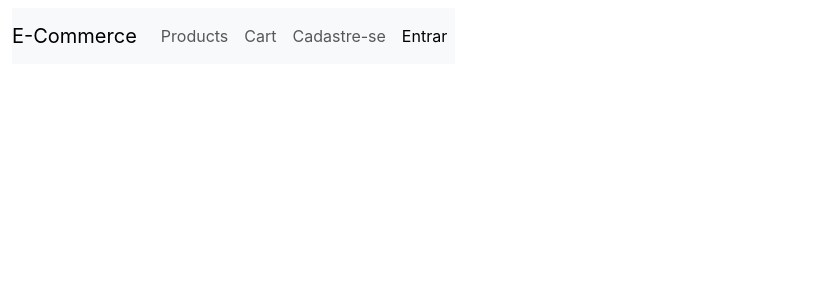
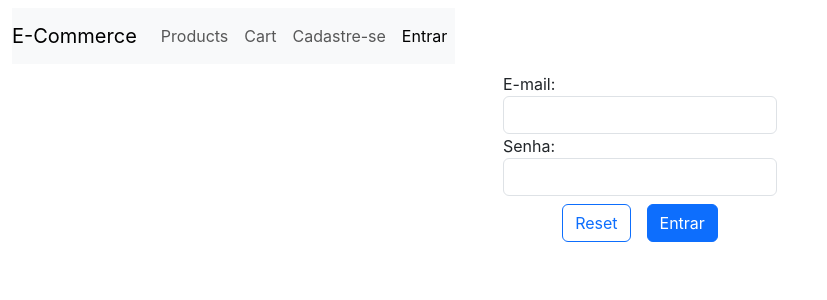
Before and after one commit to vitor-msp/e-commerce, a React (Create React App) app in the folder frontend/: page /signin in a window 1280 px wide. Shown: the top 300 px of the page, without its empty margins (0-827 px from the left). Built offline with nearby package versions, Linux system fonts and the light colour scheme; no server answers.

Commit message:
feat(signin): added signin api, middleware, slice

```diff
--- a/frontend/src/pages/SignIn.tsx
+++ b/frontend/src/pages/SignIn.tsx
@@ -1,9 +1,89 @@
+import { useEffect, useState } from "react";
+import { useDispatch, useSelector } from "react-redux";
+import { useNavigate } from "react-router-dom";
 import { Navbar } from "../components/Navbar";
+import { IUserSignIn } from "../services/api/user/UserApi";
+import { AppDispatch, RootState } from "../store";
+import { signIn } from "../store/user/user.middleware";
+
+const DEFAULT_USER: IUserSignIn = {
+  email: "",
+  password: "",
+};
 
 export const SignIn = () => {
+  const [user, setUser] = useState<IUserSignIn>(DEFAULT_USER);
+  const isLogged = useSelector((state: RootState) => state.user.user.isLogged);
+
+  const dispatch = useDispatch<AppDispatch>();
+  const navigate = useNavigate();
+
+  useEffect(() => {
+    if (isLogged) navigate("/products");
+  }, [isLogged, navigate]);
+
+  const updateUser = (event: any): void => {
+    const field = event.target.name;
+    const newValue = event.target.value;
+    setUser({
+      ...user,
+      [field]: newValue,
+    });
+  };
+
+  const resetUser = (): void => {
+    setUser(DEFAULT_USER);
+  };
+
+  const executeSignIn = async (event: any): Promise<void> => {
+    event.preventDefault();
+    event.stopPropagation();
+    dispatch(signIn(user));
+  };
+
   return (
     <>
       <Navbar />
+      <form
+        action=""
+        className="d-flex flex-column jusify-content-center"
+        onSubmit={executeSignIn}
+      >
+        <div className="mx-auto">
+          <label htmlFor="">E-mail:</label>
+          <input
+            type="email"
+            name="email"
+            value={user.email}
+            onChange={updateUser}
+            className="form-control w-auto"
+            required={true}
+          />
+        </div>
+        <div className="mx-auto">
+          <label htmlFor="">Senha:</label>
+          <input
+            type="password"
+            name="password"
+            value={user.password}
+            onChange={updateUser}
+            className="form-control w-auto"
+            required={true}
+          />
+        </div>
+        <div className="mx-auto my-2">
+          <input
+            type="reset"
+            onClick={resetUser}
+            className="btn btn-outline-primary mx-2"
+          />
+          <input
+            type="submit"
+            className="btn btn-primary mx-2"
+            value={"Entrar"}
+          />
+        </div>
+      </form>
     </>
   );
 };
--- a/frontend/src/services/api/user/UserApi.ts
+++ b/frontend/src/services/api/user/UserApi.ts
@@ -4,6 +4,15 @@ export interface IUserSignUp {
   email: string;
   password: string;
   passwordConfirmation: string;
+}
+
+export interface IUserSignIn {
+  email: string;
+  password: string;
+}
+
+export interface IUserSignInReturn {
+  jwt: string;
 }
 
 export class UserApi {
@@ -26,4 +35,18 @@ export class UserApi {
       .catch((error) => error.response?.data ?? error.message);
     // if (error) throw new Error(res);
   }
+
+  async signIn(user: IUserSignIn): Promise<IUserSignInReturn> {
+    let error = true;
+    const res: IUserSignInReturn = await this.api
+      .post("/signin", user)
+      .then((res) => {
+        error = false;
+        return res.data;
+      })
+      .catch((error) => error.response?.data ?? error.message);
+    //@ts-ignore
+    if (error) throw new Error(res);
+    return res;
+  }
 }
--- a/frontend/src/store/products/products.middleware.ts
+++ b/frontend/src/store/products/products.middleware.ts
@@ -10,7 +10,7 @@ import {
 import {
   IProduct,
   IProductLocalStorage,
-  LOCAL_STORAGE_KEY_NAME,
+  LOCAL_STORAGE_CART_KEY_NAME,
 } from "./products.types";
 
 export const getProducts = (): AppThunk => async (dispatch) => {
@@ -29,12 +29,15 @@ export const addProductToCart =
   (product: IProduct): AppThunk =>
   async (dispatch) => {
     try {
-      const savedCartString = localStorage.getItem(LOCAL_STORAGE_KEY_NAME);
+      const savedCartString = localStorage.getItem(LOCAL_STORAGE_CART_KEY_NAME);
       let savedCart: IProductLocalStorage[] = [];
       if (savedCartString) savedCart = JSON.parse(savedCartString);
       const { id, supplier, cartQuantity } = product;
       savedCart.push({ id, supplier, cartQuantity });
-      localStorage.setItem(LOCAL_STORAGE_KEY_NAME, JSON.stringify(savedCart));
+      localStorage.setItem(
+        LOCAL_STORAGE_CART_KEY_NAME,
+        JSON.stringify(savedCart)
+      );
       dispatch(addProductToCartAction(product));
     } catch (error) {
       alert(error);
@@ -45,11 +48,14 @@ export const removeProductFromCart =
   (product: IProduct): AppThunk =>
   async (dispatch) => {
     try {
-      const savedCartString = localStorage.getItem(LOCAL_STORAGE_KEY_NAME);
+      const savedCartString = localStorage.getItem(LOCAL_STORAGE_CART_KEY_NAME);
       let savedCart: IProductLocalStorage[] = [];
       if (savedCartString) savedCart = JSON.parse(savedCartString);
       savedCart = savedCart.filter((item) => item.id !== product.id);
-      localStorage.setItem(LOCAL_STORAGE_KEY_NAME, JSON.stringify(savedCart));
+      localStorage.setItem(
+        LOCAL_STORAGE_CART_KEY_NAME,
+        JSON.stringify(savedCart)
+      );
       dispatch(removeProductFromCartAction(product));
     } catch (error) {
       alert(error);
@@ -60,13 +66,16 @@ export const updateQuantity =
   (product: IProduct): AppThunk =>
   async (dispatch) => {
     try {
-      const savedCartString = localStorage.getItem(LOCAL_STORAGE_KEY_NAME);
+      const savedCartString = localStorage.getItem(LOCAL_STORAGE_CART_KEY_NAME);
       let savedCart: IProductLocalStorage[] = [];
       if (savedCartString) savedCart = JSON.parse(savedCartString);
       const index = savedCart.findIndex((item) => item.id === product.id);
       if (index !== -1)
         savedCart.at(index)!.cartQuantity = product.cartQuantity;
-      localStorage.setItem(LOCAL_STORAGE_KEY_NAME, JSON.stringify(savedCart));
+      localStorage.setItem(
+        LOCAL_STORAGE_CART_KEY_NAME,
+        JSON.stringify(savedCart)
+      );
       dispatch(updateQuantityAction(product));
     } catch (error) {
       alert(error);
@@ -75,7 +84,7 @@ export const updateQuantity =
 
 export const cleanCart = (): AppThunk => async (dispatch) => {
   try {
-    localStorage.removeItem(LOCAL_STORAGE_KEY_NAME);
+    localStorage.removeItem(LOCAL_STORAGE_CART_KEY_NAME);
     dispatch(cleanCartAction());
   } catch (error) {
     alert(error);
--- a/frontend/src/store/products/products.slice.ts
+++ b/frontend/src/store/products/products.slice.ts
@@ -7,7 +7,7 @@ import {
   IProduct,
   IProductLocalStorage,
   IProductsState,
-  LOCAL_STORAGE_KEY_NAME,
+  LOCAL_STORAGE_CART_KEY_NAME,
 } from "./products.types";
 
 const initialState: IProductsState = {
@@ -26,7 +26,7 @@ const productsSlice = createSlice({
           id: product.supplier + product.id,
         };
       });
-      const savedCartString = localStorage.getItem(LOCAL_STORAGE_KEY_NAME);
+      const savedCartString = localStorage.getItem(LOCAL_STORAGE_CART_KEY_NAME);
       if (savedCartString) {
         const savedCart: IProductLocalStorage[] = JSON.parse(savedCartString);
         products = products.map((product) => {
--- a/frontend/src/store/products/products.types.ts
+++ b/frontend/src/store/products/products.types.ts
@@ -20,7 +20,7 @@ export interface IProductLocalStorage {
   id: string;
   cartQuantity: number;
 }
-export const LOCAL_STORAGE_KEY_NAME: string = "e-commerce:cart";
+export const LOCAL_STORAGE_CART_KEY_NAME: string = "e-commerce:cart";
 export interface IProductsState {
   products: IProduct[];
   filters: IFilters;
--- /dev/null
+++ b/frontend/src/store/user/user.middleware.ts
@@ -0,0 +1,17 @@
+import { AppThunk } from "..";
+import { userApi } from "../../factory";
+import { IUserSignIn } from "../../services/api/user/UserApi";
+import { signInAction } from "./user.slice";
+import { LOCAL_STORAGE_JWT_KEY_NAME } from "./user.types";
+
+export const signIn =
+  (user: IUserSignIn): AppThunk =>
+  async (dispatch) => {
+    try {
+      const jwt = await userApi.signIn(user);
+      localStorage.setItem(LOCAL_STORAGE_JWT_KEY_NAME, jwt.jwt);
+      dispatch(signInAction());
+    } catch (error) {
+      alert(error);
+    }
+  };
--- a/frontend/src/store/user/user.slice.ts
+++ b/frontend/src/store/user/user.slice.ts
@@ -1,4 +1,4 @@
-import { createSlice, PayloadAction } from "@reduxjs/toolkit";
+import { createSlice } from "@reduxjs/toolkit";
 import { IUserState } from "./user.types";
 
 const initialState: IUserState = {
@@ -11,10 +11,11 @@ const userSlice = createSlice({
   name: "products",
   initialState,
   reducers: {
-    // addProductsAction: (state, { payload }: PayloadAction<IProduct[]>) => {
-    // },
+    signInAction: (state) => {
+      state.user.isLogged = true;
+    },
   },
 });
 
-export const {} = userSlice.actions;
+export const { signInAction } = userSlice.actions;
 export const userReducer = userSlice.reducer;
--- a/frontend/src/store/user/user.types.ts
+++ b/frontend/src/store/user/user.types.ts
@@ -1,6 +1,7 @@
 export interface IUser {
   isLogged: boolean;
 }
+export const LOCAL_STORAGE_JWT_KEY_NAME: string = "e-commerce:jwt";
 export interface IUserState {
   user: IUser;
 }
```
